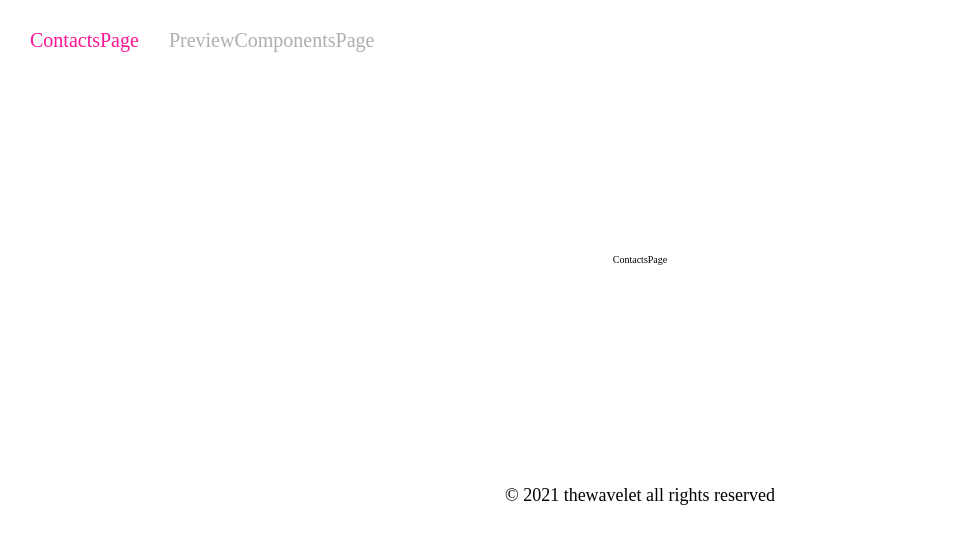
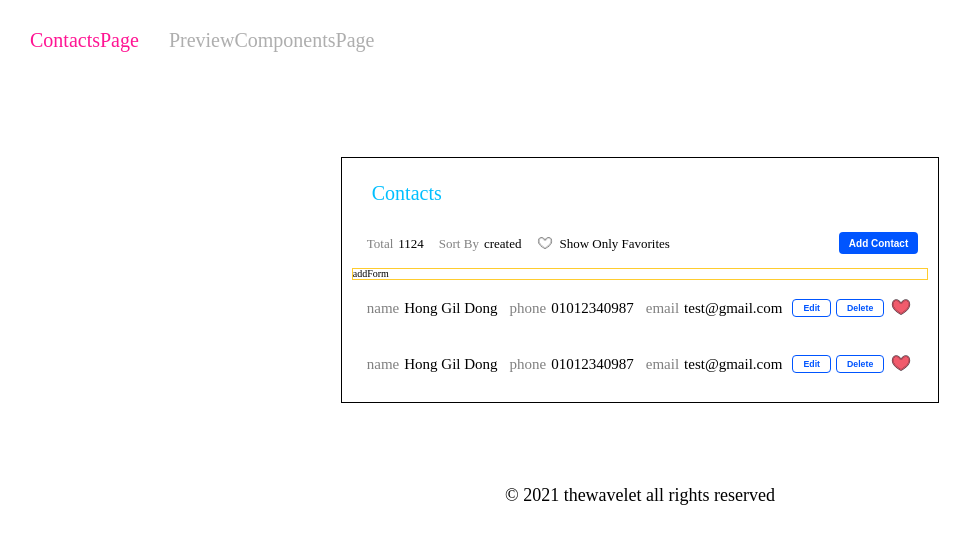
Before and after one commit to dmk3141618/contacts-toolkit, a React (Create React App) app in the folder contacts/: page /ContactsPage in a window 1280 px wide. Shown: the top 544 px of the page, without its empty margins (0-972 px from the left). Built offline with nearby package versions, Linux system fonts and the light colour scheme.

Commit message:
feat: ContactsPage basic design with scss module

```diff
--- a/contacts/src/pages/ContactsPage/ContactsPage.module.scss
+++ b/contacts/src/pages/ContactsPage/ContactsPage.module.scss
@@ -1,3 +1,5 @@
+@import "src/assets/styles/variables.scss";
+
 .pageWrap {
   display: flex;
   flex-direction: column;
@@ -6,3 +8,165 @@
   padding: 1.0rem;
   min-height: 40.0rem;
 }
+
+.appBlock {
+  margin: 0 auto;
+  margin-top: 4rem;
+  border: 1px solid black;
+  padding: 1rem;
+}
+
+.titleWrap {
+  height: 5rem;
+  width: 100%;
+  display: flex;
+  flex-direction: row;
+  justify-content: flex-start;
+  align-items: center;
+
+  .title {
+    margin-left: 2rem;
+    font-size: 2rem;
+    font-weight: 500;
+    color: map-get($color, deepBlue);
+  }
+}
+
+.controlsWrap {
+  height: 5rem;
+  width: 100%;
+  display: flex;
+  flex-direction: row;
+  align-items: center;
+  justify-content: space-between;
+
+  .controlInfosWrap {
+    height: 100%;
+    display: inline-flex;
+    flex-direction: row;
+    align-items: center;
+    justify-content: flex-start;
+
+    .controlTotal {
+      margin-left: 1.5rem;
+      font-size: 1.3rem;
+      label {
+        color: map-get($color, grayBase);
+      }
+      span {
+        margin-left: 5px;
+      }
+    }
+
+    .controlSortBy {
+      margin-left: 1.5rem;
+      font-size: 1.3rem;
+      label {
+        color: map-get($color, grayBase);
+      }
+      span {
+        margin-left: 5px;
+      }
+    }
+
+    .controlFavorites {
+      margin-left: 1.5rem;
+      font-size: 1.3rem;
+      display: inline-flex;
+      flex-direction: row;
+      align-items: center;
+      .iconWrap {
+        display: inline-flex;
+        align-items: center;
+        justify-content: center;
+        .icon {
+          width: 1.8rem;
+          height: 1.8rem;
+        }
+      }
+      .text {
+        margin-left: 5px;
+      }
+    }
+  }
+
+  .controlBtnsWrap {
+    height: 100%;
+    display: inline-flex;
+    flex-direction: row;
+    align-items: center;
+    justify-content: flex-end;
+    & > * {
+      margin-right: 1rem;
+    }
+  }
+}
+
+.addFormWrap {
+  border: #fecc2f 1px solid;
+  .addForm {
+
+  }
+}
+
+.listWrap {
+  width: 100%;
+  .list {
+    width: 100%;
+    .listItem {
+      width: 100%;
+      display: flex;
+      flex-direction: row;
+      align-items: center;
+      .listItemContent {
+        width: 100%;
+        display: flex;
+        flex-direction: row;
+        align-items: center;
+        justify-content: space-between;
+        flex-wrap: wrap;
+        padding: 10px;
+        .listItemContentFieldsWrap {
+          height: 100%;
+          display: inline-flex;
+          flex-direction: row;
+          align-items: center;
+          justify-content: flex-start;
+          padding: 5px;
+          & > * + * {
+            margin-left: 1.2rem;
+          }
+          @include media(desktop) {
+
+          }
+          @include media(tablet) {
+
+          }
+          @include media(phone) {
+            flex: 1 0 100%;
+          }
+          .listItemContentField {
+            font-size: 1.5rem;
+            > label {
+              color: map-get($color, grayBase);
+            }
+            > span {
+              margin-left: 5px;
+            }
+          }
+        }
+        .listItemBtnsWrap {
+          height: 100%;
+          display: inline-flex;
+          flex-direction: row;
+          align-items: center;
+          justify-content: flex-end;
+          padding: 5px;
+          & > * + * {
+            margin-left: 0.5rem;
+          }
+        }
+      }
+    }
+  }
+}
--- a/contacts/src/pages/ContactsPage/index.tsx
+++ b/contacts/src/pages/ContactsPage/index.tsx
@@ -1,10 +1,106 @@
 import React from 'react';
 import {RouteComponentProps} from 'react-router-dom';
 import styles from '~/pages/ContactsPage/ContactsPage.module.scss';
+import Button from '~/common/component/Button';
+import Icon from '~/common/component/Icon';
 
 type Props = RouteComponentProps;
 function ContactsPage({}: Props) {
-  return <div className={styles.pageWrap}>ContactsPage</div>;
+  return (
+    <div className={styles.pageWrap}>
+      <div className={styles.appBlock}>
+        <div className={styles.titleWrap}>
+          <div className={styles.title}>Contacts</div>
+        </div>
+        <div className={styles.controlsWrap}>
+          <div className={styles.controlInfosWrap}>
+            <div className={styles.controlTotal}>
+              <label>Total</label>
+              <span>1124</span>
+            </div>
+            <div className={styles.controlSortBy}>
+              <label>Sort By</label>
+              <span>created</span>
+            </div>
+            <div className={styles.controlFavorites}>
+              <div className={styles.iconWrap}>
+                <Icon className={styles.icon} icon={'heartBlank'} />
+              </div>
+              <div className={styles.text}>Show Only Favorites</div>
+            </div>
+          </div>
+          <div className={styles.controlBtnsWrap}>
+            <Button size={'medium'}>Add Contact</Button>
+          </div>
+        </div>
+        <div className={styles.addFormWrap}>
+          <div className={styles.addForm}>addForm</div>
+        </div>
+        <div className={styles.listWrap}>
+          <ul className={styles.list}>
+            <li className={styles.listItem}>
+              <div className={styles.listItemContent}>
+                <div className={styles.listItemContentFieldsWrap}>
+                  <div className={styles.listItemContentField}>
+                    <label>name</label>
+                    <span>Hong Gil Dong</span>
+                  </div>
+                  <div className={styles.listItemContentField}>
+                    <label>phone</label>
+                    <span>01012340987</span>
+                  </div>
+                  <div className={styles.listItemContentField}>
+                    <label>email</label>
+                    <span>test@gmail.com</span>
+                  </div>
+                </div>
+                <div className={styles.listItemBtnsWrap}>
+                  <Button size={'small'} outline={true}>
+                    Edit
+                  </Button>
+                  <Button size={'small'} outline={true}>
+                    Delete
+                  </Button>
+                  <div>
+                    <Icon icon={'heartFill'} />
+                  </div>
+                </div>
+              </div>
+            </li>
+            <li className={styles.listItem}>
+              <div className={styles.listItemContent}>
+                <div className={styles.listItemContentFieldsWrap}>
+                  <div className={styles.listItemContentField}>
+                    <label>name</label>
+                    <span>Hong Gil Dong</span>
+                  </div>
+                  <div className={styles.listItemContentField}>
+                    <label>phone</label>
+                    <span>01012340987</span>
+                  </div>
+                  <div className={styles.listItemContentField}>
+                    <label>email</label>
+                    <span>test@gmail.com</span>
+                  </div>
+                </div>
+                <div className={styles.listItemBtnsWrap}>
+                  <Button size={'small'} outline={true}>
+                    Edit
+                  </Button>
+                  <Button size={'small'} outline={true}>
+                    Delete
+                  </Button>
+                  <div>
+                    <Icon icon={'heartFill'} />
+                  </div>
+                </div>
+              </div>
+            </li>
+          </ul>
+        </div>
+      </div>
+    </div>
+  );
 }
 
 export default React.memo(ContactsPage);
```
